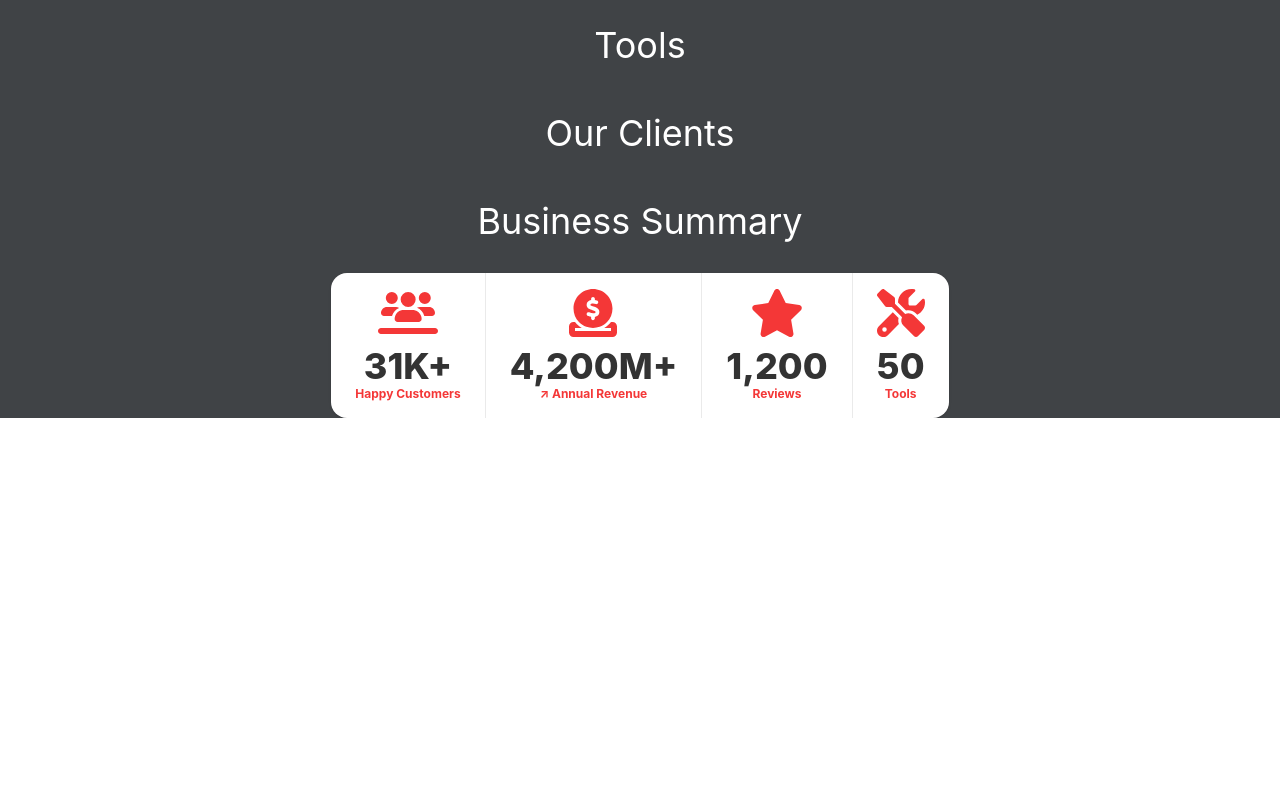
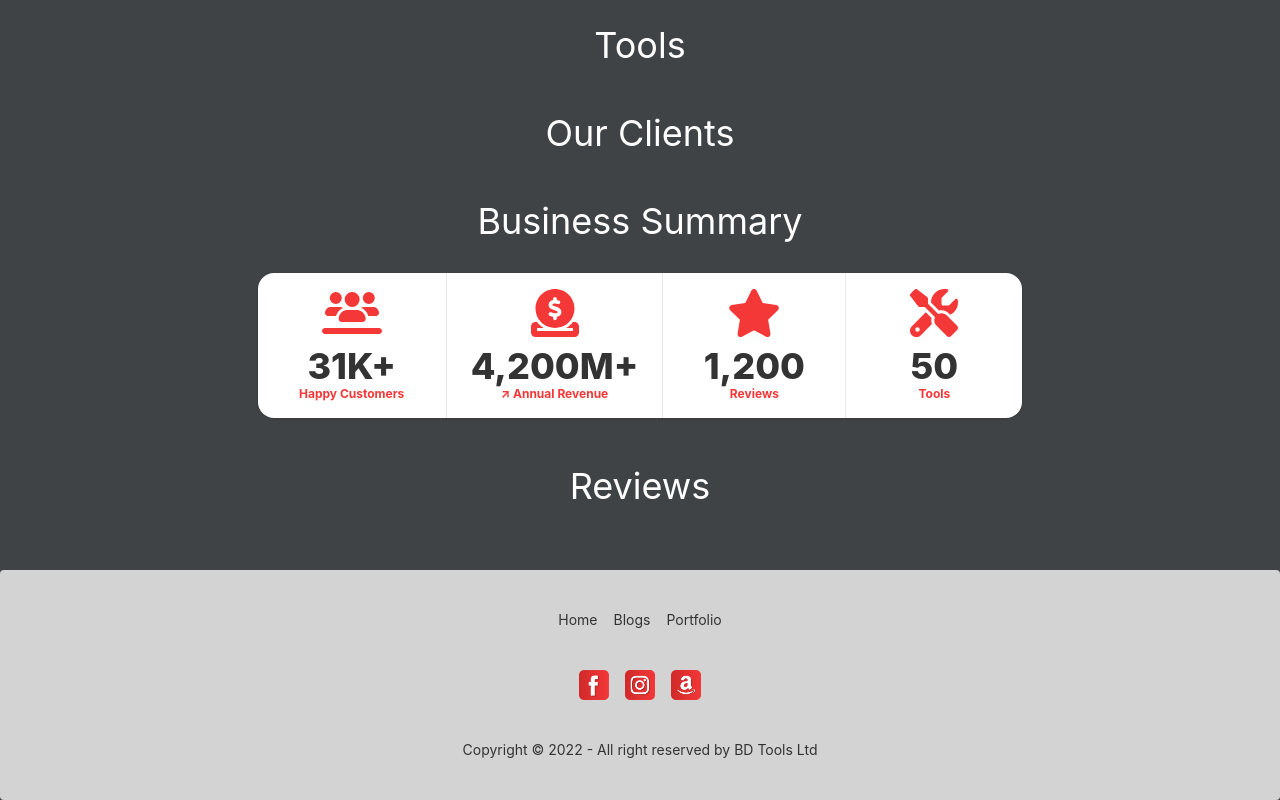
Before and after one commit to mdshahriurahmed/assesment, a React (Create React App) app: page / in a window 1280 px wide. Shown: the part 474-1274 px from the top of the page. Before the commit the page ends 892 px from the top, so only its background shows below. Built offline with nearby package versions, Linux system fonts and the light colour scheme.

Commit message:
updated ui

```diff
--- a/public/index.html
+++ b/public/index.html
@@ -22,7 +22,7 @@
       work correctly both with client-side routing and a non-root public URL.
       Learn how to configure a non-root public URL by running `npm run build`.
     -->
-  <title>React App</title>
+  <title>BD Tools</title>
 </head>
 
 <body>
--- a/src/App.js
+++ b/src/App.js
@@ -4,6 +4,7 @@ import Header from './Pages/Home/Header';
 import { Route, Routes } from 'react-router-dom';
 import Home from './Pages/Home/Home';
 import Blogs from './Pages/Blogs/Blogs';
+import Footer from './Pages/Home/Footer';
 
 function App() {
   return (
@@ -13,6 +14,7 @@ function App() {
         <Route path='/' element={<Home></Home>}></Route>
         <Route path='/blogs' element={<Blogs></Blogs>}></Route>
       </Routes>
+      <Footer></Footer>
     </div>
   );
 }
--- a/src/Pages/Blogs/Blogs.js
+++ b/src/Pages/Blogs/Blogs.js
@@ -2,7 +2,7 @@ import React from 'react';
 
 const Blogs = () => {
     return (
-        <div>
+        <div className='h-screen'>
             <h1>Blogs</h1>
         </div>
     );
--- a/src/Pages/BusinessSummary/BusinessSummary.js
+++ b/src/Pages/BusinessSummary/BusinessSummary.js
@@ -12,7 +12,7 @@ const BusinessSummary = () => {
 
                     <div class="stat place-items-center">
                         <div class="stat-title">
-                            <h1 className='text-5xl text-primary mb-2'><FontAwesomeIcon icon={faUsersLine} /></h1>
+                            <h1 className='text-5xl text-primary mb-2 px-10'><FontAwesomeIcon icon={faUsersLine} /></h1>
                         </div>
                         <div class="stat-value">31K+</div>
                         <div class="stat-desc text-primary font-bold">Happy Customers</div>
@@ -20,7 +20,7 @@ const BusinessSummary = () => {
 
                     <div class="stat place-items-center">
                         <div class="stat-title">
-                            <h1 className='text-5xl text-primary mb-2'><FontAwesomeIcon icon={faCircleDollarToSlot} /></h1>
+                            <h1 className='text-5xl text-primary mb-2 px-10'><FontAwesomeIcon icon={faCircleDollarToSlot} /></h1>
                         </div>
                         <div class="stat-value ">4,200M+</div>
                         <div class="stat-desc text-primary font-bold">↗︎ Annual Revenue</div>
@@ -28,14 +28,14 @@ const BusinessSummary = () => {
 
                     <div class="stat place-items-center">
                         <div class="stat-title">
-                            <h1 className='text-5xl text-primary mb-2'><FontAwesomeIcon icon={faStar} /></h1>
+                            <h1 className='text-5xl text-primary px-10 mb-2 '><FontAwesomeIcon icon={faStar} /></h1>
                         </div>
                         <div class="stat-value">1,200</div>
                         <div class="stat-desc text-primary font-bold">Reviews</div>
                     </div>
-                    <div class="stat place-items-center">
+                    <div class="stat place-items-center ">
                         <div class="stat-title">
-                            <h1 className='text-5xl text-primary mb-2'><FontAwesomeIcon icon={faScrewdriverWrench} /></h1>
+                            <h1 className='text-5xl text-primary mb-2 px-10'><FontAwesomeIcon icon={faScrewdriverWrench} /></h1>
                         </div>
                         <div class="stat-value">50</div>
                         <div class="stat-desc text-primary font-bold">Tools</div>
--- /dev/null
+++ b/src/Pages/Home/Footer.js
@@ -0,0 +1,32 @@
+import React from 'react';
+import { Link } from 'react-router-dom';
+
+import fb from '../../Assets/fb.png';
+import insta from '../../Assets/ins.png';
+import amazon from '../../Assets/a.png';
+
+const Footer = () => {
+    return (
+        <footer class="footer footer-center p-10 mt-16 bg-secondary  text-base-content rounded">
+            <div class="grid grid-flow-col gap-4">
+                <Link to='/' class="link link-hover">Home</Link>
+                <Link to='/blogs' class="link link-hover">Blogs</Link>
+                <Link to='/' class="link link-hover">Portfolio</Link>
+
+            </div>
+            <div>
+                <div class="grid grid-flow-col gap-4">
+
+                    <Link to="https://www.facebook.com/" target="_blank" className='icons'><img src={fb} alt="" /></Link>
+                    <Link to="https://www.instagram.com/" target="_blank" className='icons'><img src={insta} alt="" /></Link>
+                    <Link to="https://www.amazon.com/" target="_blank" className='icons'><img src={amazon} alt="" /></Link>
+                </div>
+            </div>
+            <div>
+                <p>Copyright © 2022 - All right reserved by BD Tools Ltd</p>
+            </div>
+        </footer>
+    );
+};
+
+export default Footer;
--- a/src/Pages/Home/Home.js
+++ b/src/Pages/Home/Home.js
@@ -1,6 +1,7 @@
 import React from 'react';
 import BusinessSummary from '../BusinessSummary/BusinessSummary';
 import Clients from '../Clients/Clients';
+import Reviews from '../Reviews/Reviews';
 import Tools from '../Tools/Tools';
 import Banner from './Banner';
 
@@ -11,6 +12,7 @@ const Home = () => {
             <Tools></Tools>
             <Clients></Clients>
             <BusinessSummary></BusinessSummary>
+            <Reviews></Reviews>
         </div>
     );
 };
--- a/src/Pages/Home/TopHeader.js
+++ b/src/Pages/Home/TopHeader.js
@@ -15,9 +15,9 @@ const TopHeader = () => {
             </div>
             <div className='width-control-social'>
                 <div className='allicons '>
-                    <a href="https://www.facebook.com/" target="_blank" className='icons'><img src={fb} alt="" /></a>
-                    <a href="https://www.instagram.com/" target="_blank" className='icons'><img src={insta} alt="" /></a>
-                    <a href="https://www.amazon.com/" target="_blank" className='icons'><img src={amazon} alt="" /></a>
+                    <Link to="https://www.facebook.com/" target="_blank" className='icons'><img src={fb} alt="" /></Link>
+                    <Link to="https://www.instagram.com/" target="_blank" className='icons'><img src={insta} alt="" /></Link>
+                    <Link to="https://www.amazon.com/" target="_blank" className='icons'><img src={amazon} alt="" /></Link>
                 </div>
             </div>
 
--- /dev/null
+++ b/src/Pages/Reviews/Reviews.js
@@ -0,0 +1,11 @@
+import React from 'react';
+
+const Reviews = () => {
+    return (
+        <div>
+            <h1 className='text-center text-4xl mt-12  text-white'>Reviews</h1>
+        </div>
+    );
+};
+
+export default Reviews;
--- a/tailwind.config.js
+++ b/tailwind.config.js
@@ -8,7 +8,7 @@ module.exports = {
       {
         bdtoolstheme: {
           primary: "#f43737",
-          secondary: "#ff160c",
+          secondary: "#D3D3D3",
           accent: "#37cdbe",
           neutral: "#3d4451",
           "base-100": "#ffffff",
```
